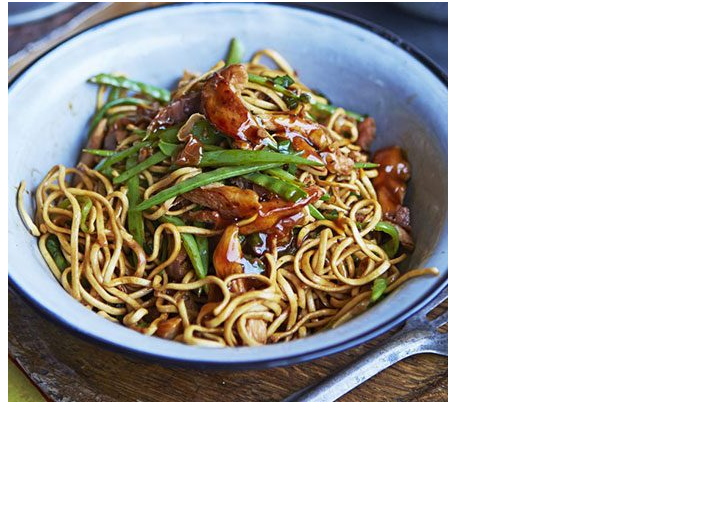
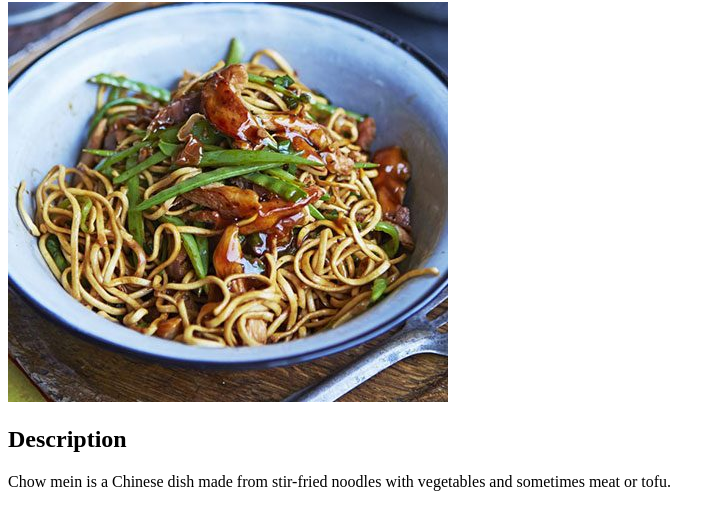
Before and after one commit to DakotaKraout/odin-recipes, a plain HTML site: page recipes/chow-mein.html in a window 1280 px wide. Shown: the part 78-608 px from the top of the page, without its empty margins (0-725 px from the left). Drawn offline with Linux system fonts and the light colour scheme.

Commit message:
Add description for Chow mein

```diff
--- a/recipes/chow-mein.html
+++ b/recipes/chow-mein.html
@@ -8,5 +8,9 @@
     <body>
         <h1>Chow Mein</h1>
         <img src="../img/chow-mein-img.jpg" alt="Delicious bowl of Chow Mein">
+        <h2>Description</h2>
+        <p>Chow mein is a Chinese dish made from stir-fried noodles with vegetables and sometimes
+            meat or tofu.
+        </p>
     </body>
 </html>
```
